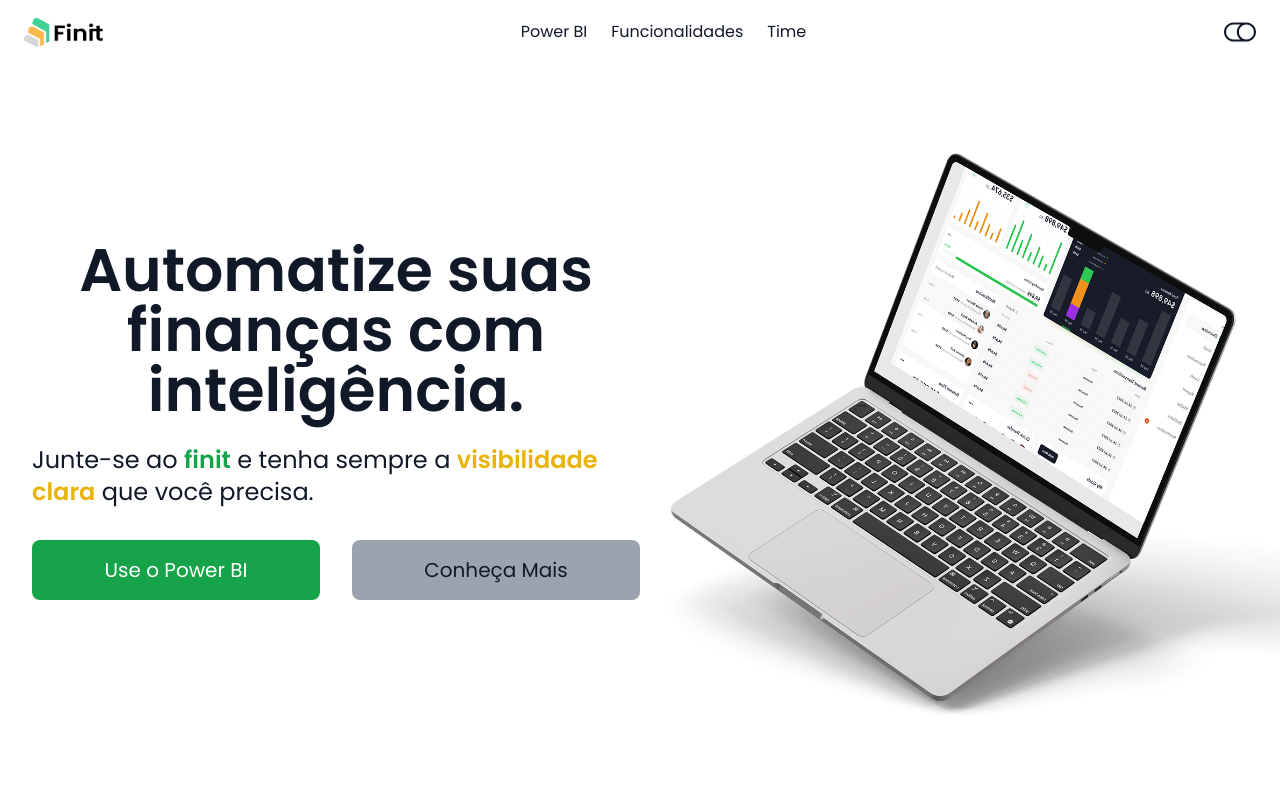
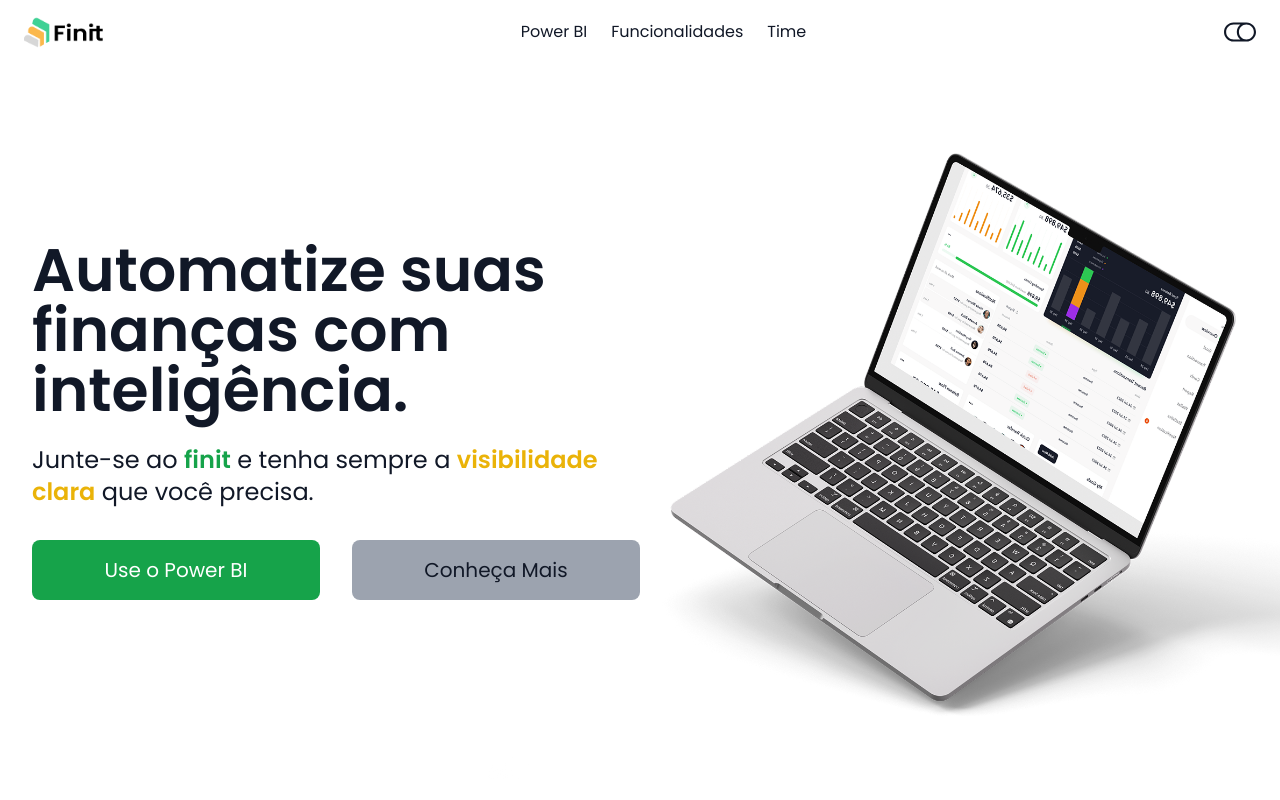
Before and after one commit to mimsvic/projeto, a React (Create React App) app: page / in a window 1280 px wide. Shown: the top 800 px of the page. Built offline with nearby package versions, Linux system fonts and the light colour scheme.

Commit message:
nao acaba nuncaaaa

```diff
--- a/src/App.js
+++ b/src/App.js
@@ -78,9 +78,9 @@
       </header>
 
       {/* Hero Section */}
-      <div className="flex flex-col md:flex-row items-center justify-start h-auto md:h-screen max-w-7xl mx-auto px-8 pt-20 md:pt-10">
+      <div className="flex flex-col md:flex-row items-center justify-start h-auto md:h-screen max-w-7xl mx-auto px-8 pt-20 md:pt-0 md:px-8 md:pt-10">
         <div className="w-full md:w-1/2 text-center md:text-left">
-          <h1 className="text-3xl sm:text-4xl md:text-6xl font-bold leading-snug mb-6 text-center">
+          <h1 className="text-3xl sm:text-4xl md:text-6xl font-bold leading-snug mb-6 text-center md:text-left">
             Automatize suas <br className="sm:hidden" /> finanças com <br /> inteligência.
           </h1>
 
@@ -115,7 +115,6 @@
           />
         </div>
       </div>
-
       {/* Power BI Section */}
       <div id="powerbi" className="flex justify-center py-12 px-4 mt-20">
         <div className="bg-gray-300 p-6 rounded-lg shadow-lg w-full max-w-3xl flex flex-col items-center">
```
